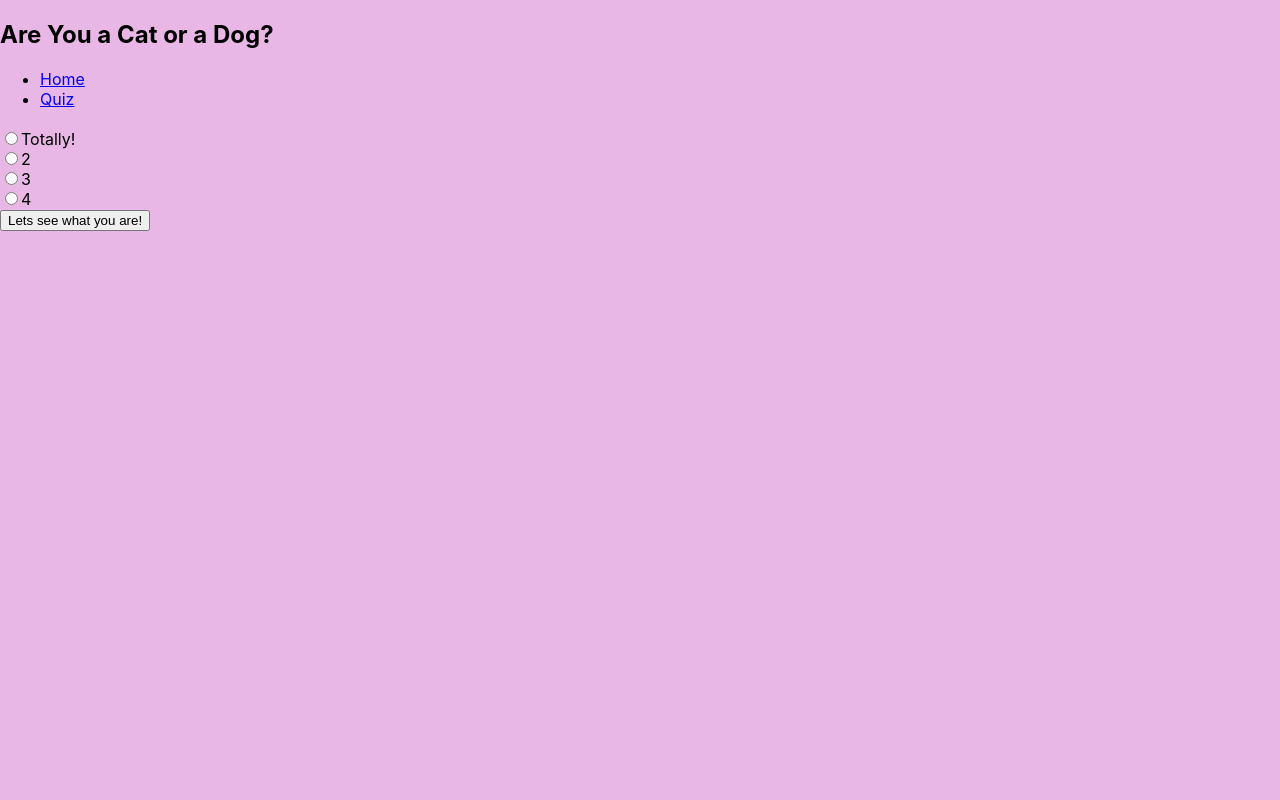
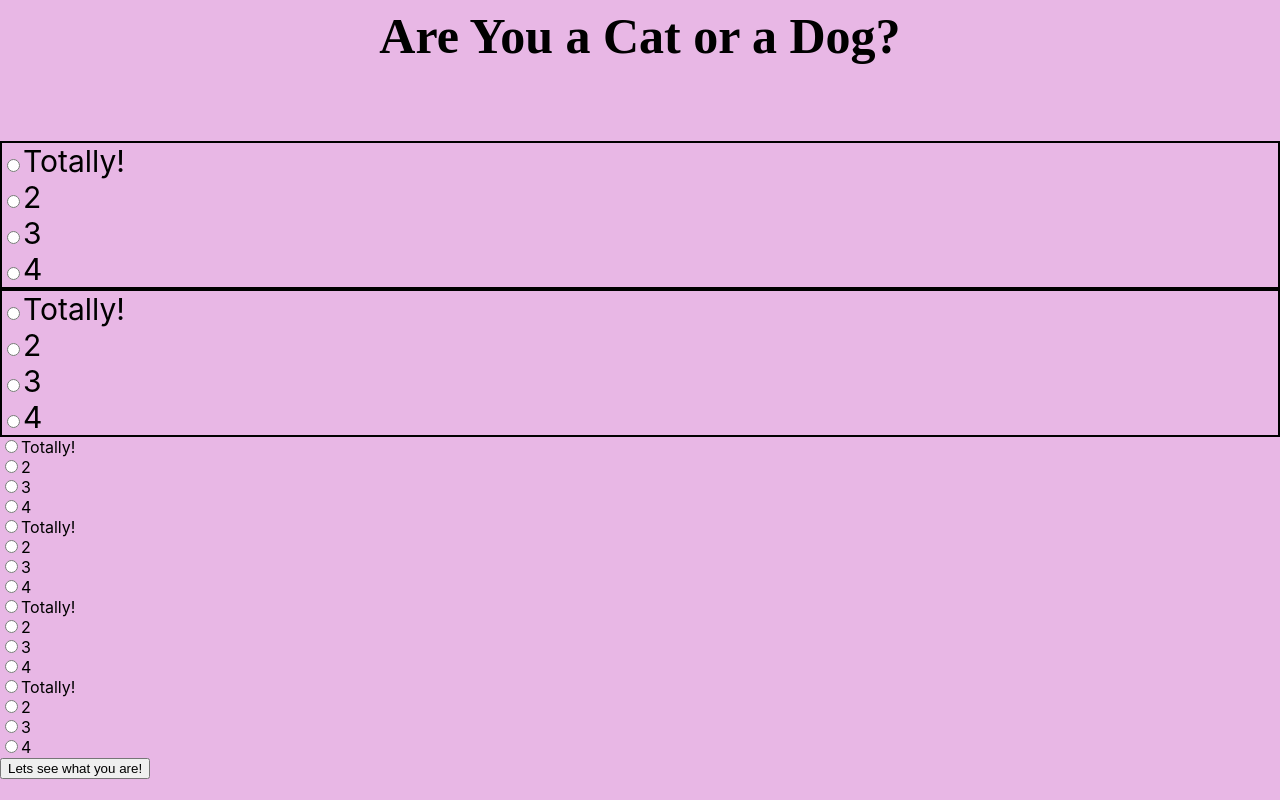
Before and after one commit to JeremiahR2002/Converting-full-stack-project-submission, a React (Create React App) app in the folder Quiz_App-Frontend/: page /Quiz in a window 1280 px wide. Built offline with nearby package versions, Linux system fonts and the light colour scheme.

Commit message:
Fixing Quiz/Css

```diff
--- a/Quiz_App-Frontend/src/Components/Answer.css
+++ b/Quiz_App-Frontend/src/Answer.css
@@ -1,3 +1,5 @@
+
+
 .Answer {
     position: relative;
     font-size: 100px;
--- a/Quiz_App-Frontend/src/App.js
+++ b/Quiz_App-Frontend/src/App.js
@@ -14,12 +14,12 @@ function App() {
   <nav>
     <h1 className="title">Are You a Cat or a Dog?</h1>
     <ul>
-      <li><Link to="/">Home</Link></li>
+      {/* <li><Link to="/">Home</Link></li> */}
       <body>
         <script src="Forum.css"></script>
         <div id="grid"></div>
       </body>
-      <li class = "grid-container"><Link to="/Quiz">Quiz</Link></li>
+      {/* <li class = "grid-container"><Link to="/Quiz">Quiz</Link></li> */}
     </ul>
   </nav>
   <body>
--- a/Quiz_App-Frontend/src/Forum.css
+++ b/Quiz_App-Frontend/src/Forum.css
@@ -1,4 +1,10 @@
-.grid-container{
+.Form1 {
+    border: 2px solid;
+    font-size: 30px;
+}
+
+
+/* .grid-container{
     display: grid;
     grid-template-columns: 200px 250px;
     grid-template-rows: minmax(150px auto);
@@ -27,4 +33,4 @@
 .grid-item-4{
     grid-area: sidebar;
     background-color: blue;
-}
+} */
--- a/Quiz_App-Frontend/src/pages/Home.js
+++ b/Quiz_App-Frontend/src/pages/Home.js
@@ -1,8 +1,9 @@
 import React, { useState, useEffect } from 'react';
 import Button from 'react-bootstrap/Button';
 import Form from 'react-bootstrap/Form';
+import { useNavigate } from 'react-router-dom';
 import AllPosts from '../Components/allPosts';
-import { useNavigate } from "react-router-dom";
+import '../Answer.css';
 
   const Home = () => {
     console.log("We got clicked!");
@@ -11,13 +12,11 @@ import { useNavigate } from "react-router-dom";
     const [comment, setComment] = useState('')
     const [commentTitle, title] = useState('')
     const [commentsData, setCommentsData] = useState([])
-    const [id, setId] = useState();
-    const navigate = useNavigate();
 
-    // const proceed = (e) => {
-    //   navigate.push("/quiz", { id });
-    // };
-
+    const navigate = useNavigate()
+    function navigateToQuiz(){
+      navigate("/Quiz")
+    };
     const saveName = async () => {
         const requestOptions = {
           method: 'POST',
@@ -29,7 +28,8 @@ import { useNavigate } from "react-router-dom";
       const posts = await fetch('/quizzes', requestOptions)
       //const cleanPosts = await posts.json()
       document.getElementById('displayNameBox').value=""
-      alert("Display name has been saved!!")
+      navigateToQuiz();
+
   }
 
 console.log("name", name)
@@ -67,25 +67,22 @@ console.log('commentsData', commentsData)
 return (
     <Form className='Standard'>
       <Form.Group className="mb-3" controlId="formBasicEmail">
-      <Form.Text className="Homepage">
+      <Form.Text className="text-muted">
           Enter your Display Name and proceed!
         </Form.Text>
         <br></br>
-        <Form.Control onChange={(e)=> {
+        <Form.Control id="displayNameBox" onChange={(e)=> {
           console.log('WE R TYPING on change happening!!')
           setName(e.target.value)
           }} type="displayname" placeholder="Display Name" />
       </Form.Group>
-      <Button className = "Button" id="submitButton" onClick={saveName}  variant="primary">
+      <Button className="Button"id="submitButton" onClick={saveName}  variant="primary">
         Submit
       </Button>
       <br></br>
       <br></br>
-      <br></br>
-      <br></br>
       <Form.Group className="mb-3" controlId="formBasicEmail">
-        <Form.Label className="Homepage">Comment Section</Form.Label>
-        <br></br>
+        <Form.Label>Comment Section</Form.Label>
         <br></br>
         <Form.Control id="commentNameBox" onChange={(e)=> {
           console.log('WE R TYPING on change happening!!')
@@ -95,14 +92,12 @@ return (
         </Form.Text>
         <br></br>
         <br></br>
-        <br></br>
-        <br></br>
-        <Form.Control id="commentBox" className="special" onChange={(e)=> {
+        <Form.Control className='special' id="commentBox" onChange={(e)=> {
           console.log('WE R TYPING on change happening!!')
           setComment(e.target.value)
           }} type="commentsection" placeholder="Enter your comment!" />
       </Form.Group>
-      <Button className="Button2"id="submitButton" onClick={saveComment} variant="primary">
+      <Button className="Button2" id="submitButton" onClick={saveComment} variant="primary">
         Submit a comment!
       </Button>
       <Form.Text>
--- a/Quiz_App-Frontend/src/pages/Quiz.js
+++ b/Quiz_App-Frontend/src/pages/Quiz.js
@@ -3,7 +3,8 @@ import Form from 'react-bootstrap/Form';
 import Button from 'react-bootstrap/Button';
 import { useNavigate } from "react-router-dom";
 import questions from './questions';
-
+import answer from './questions';
+import '../Forum.css';
 export function Quiz() {
   let array = [0,];
   console.log(array);
@@ -37,12 +38,225 @@ export function Quiz() {
     // window.location.href = "http://localhost:3000/dog";
     Navigate("/dog");
   }
+  if (sum == 30) {
+    Navigate("/sad");
+  }
 }
 
 
     return (
       <>
-        <Form>
+        <Form className='Form1'>
+        {[ 'radio' ].map((type) => (
+          <div key={`inline-${type}`} className="grid-container">
+            <Form.Check
+              inline
+              label="Totally!"
+              name="group1"
+              type={type}
+              id={`inline-${type}-1`}
+              onClick={catquestion}
+            />
+            <Form.Check
+              inline
+              label="2"
+              link href = "./Forum.css"
+              name="group1"
+              type={type}
+              id={`inline-${type}-2`}
+              onClick={dogquestion}
+            />
+            <Form.Check
+              inline
+              label="3"
+              name="group1"
+              type={type}
+              id={`inline-${type}-3`}
+              onClick={catquestion}
+            />
+            <Form.Check
+              inline
+              label="4"
+              name="group1"
+              type={type}
+              id={`inline-${type}-4`}
+              onClick={dogquestion}
+            />
+          </div>
+        ))}
+
+
+      </Form>
+      <answer></answer>
+      <Form className='Form1'>
+        {[ 'radio' ].map((type) => (
+          <div key={`inline-${type}`} className="grid-container">
+            <Form.Check
+              inline
+              label="Totally!"
+              name="group1"
+              type={type}
+              id={`inline-${type}-1`}
+              onClick={catquestion}
+            />
+            <Form.Check
+              inline
+              label="2"
+              link href = "./Forum.css"
+              name="group1"
+              type={type}
+              id={`inline-${type}-2`}
+              onClick={dogquestion}
+            />
+            <Form.Check
+              inline
+              label="3"
+              name="group1"
+              type={type}
+              id={`inline-${type}-3`}
+              onClick={catquestion}
+            />
+            <Form.Check
+              inline
+              label="4"
+              name="group1"
+              type={type}
+              id={`inline-${type}-4`}
+              onClick={dogquestion}
+            />
+          </div>
+        ))}
+
+
+      </Form>
+
+      <Form>
+        {[ 'radio' ].map((type) => (
+          <div key={`inline-${type}`} className="grid-container">
+            <Form.Check
+              inline
+              label="Totally!"
+              name="group1"
+              type={type}
+              id={`inline-${type}-1`}
+              onClick={catquestion}
+            />
+            <Form.Check
+              inline
+              label="2"
+              link href = "./Forum.css"
+              name="group1"
+              type={type}
+              id={`inline-${type}-2`}
+              onClick={dogquestion}
+            />
+            <Form.Check
+              inline
+              label="3"
+              name="group1"
+              type={type}
+              id={`inline-${type}-3`}
+              onClick={catquestion}
+            />
+            <Form.Check
+              inline
+              label="4"
+              name="group1"
+              type={type}
+              id={`inline-${type}-4`}
+              onClick={dogquestion}
+            />
+          </div>
+        ))}
+
+
+      </Form>
+
+      <Form>
+        {[ 'radio' ].map((type) => (
+          <div key={`inline-${type}`} className="grid-container">
+            <Form.Check
+              inline
+              label="Totally!"
+              name="group1"
+              type={type}
+              id={`inline-${type}-1`}
+              onClick={catquestion}
+            />
+            <Form.Check
+              inline
+              label="2"
+              link href = "./Forum.css"
+              name="group1"
+              type={type}
+              id={`inline-${type}-2`}
+              onClick={dogquestion}
+            />
+            <Form.Check
+              inline
+              label="3"
+              name="group1"
+              type={type}
+              id={`inline-${type}-3`}
+              onClick={catquestion}
+            />
+            <Form.Check
+              inline
+              label="4"
+              name="group1"
+              type={type}
+              id={`inline-${type}-4`}
+              onClick={dogquestion}
+            />
+          </div>
+        ))}
+
+
+      </Form>
+
+      <Form>
+        {[ 'radio' ].map((type) => (
+          <div key={`inline-${type}`} className="grid-container">
+            <Form.Check
+              inline
+              label="Totally!"
+              name="group1"
+              type={type}
+              id={`inline-${type}-1`}
+              onClick={catquestion}
+            />
+            <Form.Check
+              inline
+              label="2"
+              link href = "./Forum.css"
+              name="group1"
+              type={type}
+              id={`inline-${type}-2`}
+              onClick={dogquestion}
+            />
+            <Form.Check
+              inline
+              label="3"
+              name="group1"
+              type={type}
+              id={`inline-${type}-3`}
+              onClick={catquestion}
+            />
+            <Form.Check
+              inline
+              label="4"
+              name="group1"
+              type={type}
+              id={`inline-${type}-4`}
+              onClick={dogquestion}
+            />
+          </div>
+        ))}
+
+
+      </Form>
+
+      <Form>
         {[ 'radio' ].map((type) => (
           <div key={`inline-${type}`} className="grid-container">
             <Form.Check
--- a/Quiz_App-Frontend/src/pages/questions.js
+++ b/Quiz_App-Frontend/src/pages/questions.js
@@ -1,4 +1,4 @@
-export default [
+let answer = [
     {
     id: 1,
     question : "What do you like to do in your free time?",
@@ -45,3 +45,5 @@ export default [
     ]
 }
 ]
+
+export default answer;
```
